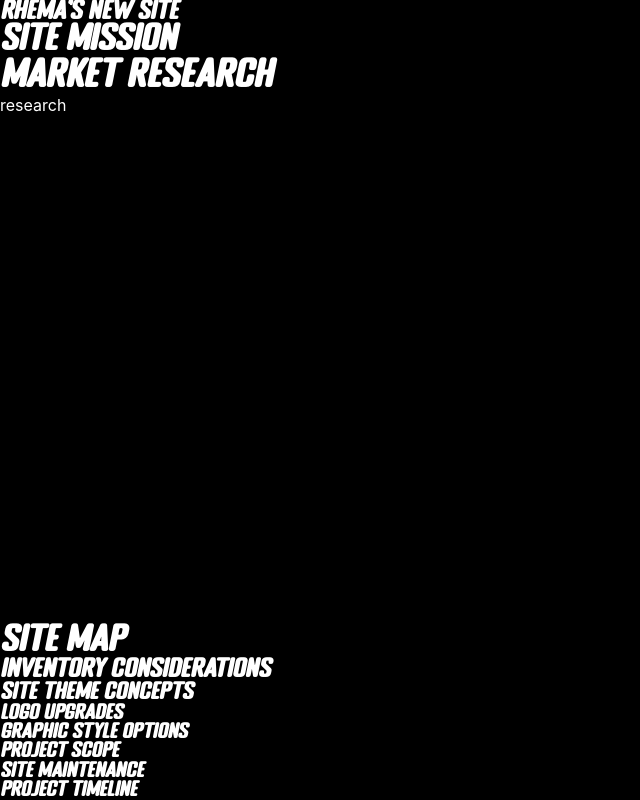
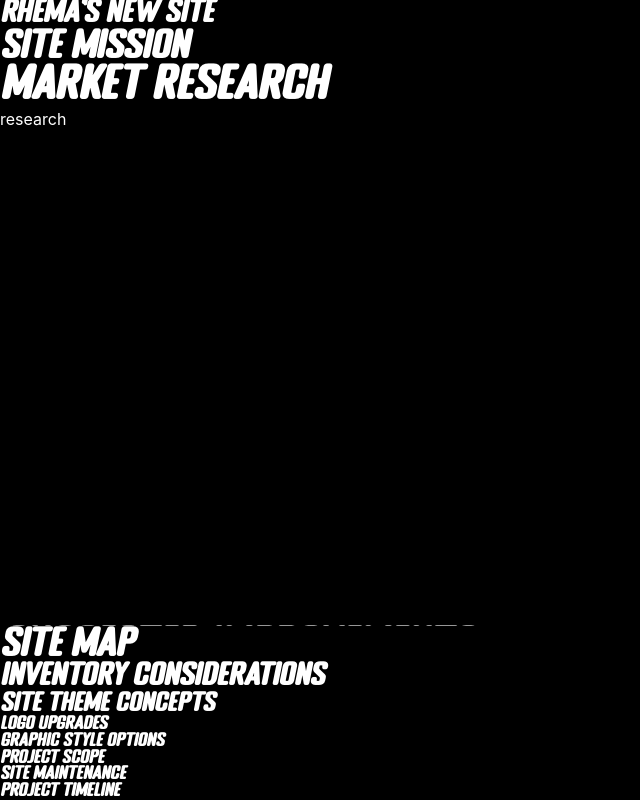
Before and after one commit to RoxanneTabuena/rhema-buyers-guide, a React (Create React App) app: page /mission in a window 1280 px wide. Shown: the whole page, without its empty margins (0-640 px from the left). Built offline with nearby package versions, Linux system fonts and the light colour scheme.

Commit message:
exaggerate fisheye shape

```diff
--- a/src/components/root/Viewport/Preview.js
+++ b/src/components/root/Viewport/Preview.js
@@ -8,7 +8,7 @@ import style from '../root.module.css'
 
 export const Preview = ({cur, height, handlePreviewEnter, handlePreviewExit}) => {
     const next = getNextArt(cur)
-    const linkHeight = !getLinkHeight() ? '5px' : formatHeight(getLinkHeight())
+    const linkHeight = !getLinkHeight() ? '5px' : formatHeight(getLinkHeight()*2)
     const [previewRef, previewIsVisible] = useVisibility({
       threshold: .01,
       rootMargin: linkHeight
--- a/src/components/root/root.module.css
+++ b/src/components/root/root.module.css
@@ -28,17 +28,17 @@ footer{
 }
 /* sizing */
 .link.xs{
-    font-size: .8rem;
+    font-size: .7rem;
 }
 .link.sm{
-    font-size: .9rem;
+    font-size: 1rem;
 }
 .link.m{
-    font-size: 1rem;
+    font-size: 1.2rem;
 }
 .link.l{
-    font-size: 1.4rem;
+    font-size: 1.5rem;
 }
 .link.xl{
-    font-size: 1.5rem;
+    font-size: 1.8rem;
 }
```
